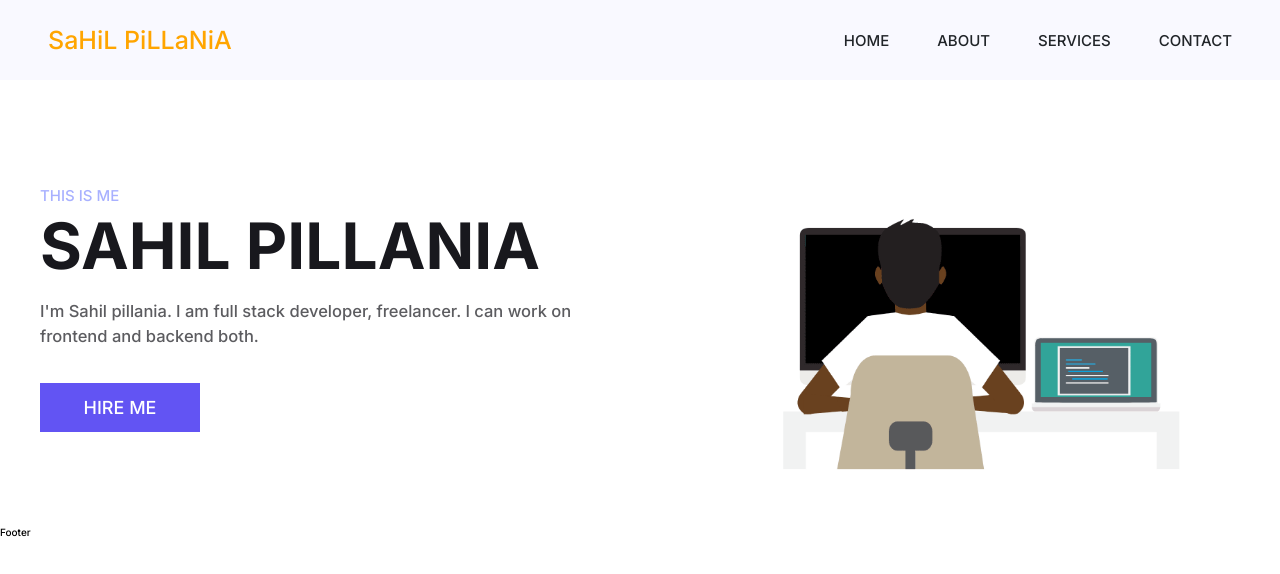
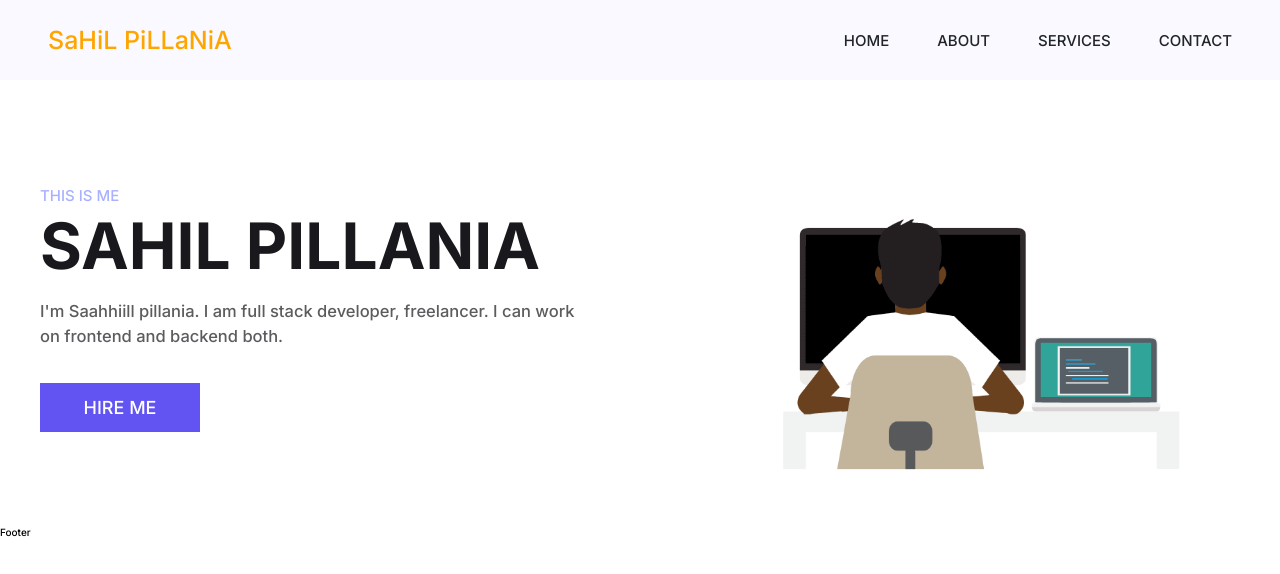
Before and after one commit to Sahil-pillania/portfolio-s, a React (Vite) app: page / in a window 1280 px wide. Shown: the top 574 px of the page. Built offline with nearby package versions, Linux system fonts and the light colour scheme.

Commit message:
added useContxt hook

```diff
--- a/src/components/HeroSection.jsx
+++ b/src/components/HeroSection.jsx
@@ -1,8 +1,12 @@
-import React from 'react';
+import React from "react";
 import styled from "styled-components";
 import Button from "../styles/Button";
-import {NavLink} from "react-router-dom";
+import { NavLink } from "react-router-dom";
+import { useGlobalContext } from "../context";
+
 const HeroSection = (props) => {
+  const fName = useGlobalContext();
+
   return (
     <Wrapper>
       <div className="container grid grid-two-column">
@@ -10,7 +14,7 @@ const HeroSection = (props) => {
           <p className="hero-top-data">THIS IS ME</p>
           <h1 className="hero-heading">{props.name}</h1>
           <p className="hero-para">
-            I'm Sahil pillania. I am full stack developer, freelancer. I can
+            I'm {fName} pillania. I am full stack developer, freelancer. I can
             work on frontend and backend both.
           </p>
           <Button className="btn hireme-btn">
@@ -25,43 +29,41 @@ const HeroSection = (props) => {
       </div>
     </Wrapper>
   );
-}
+};
 
 const Wrapper = styled.section`
-
-.section-hero-data{
+  .section-hero-data {
     display: flex;
     justify-content: center;
     flex-direction: column;
   }
-.btn{
+  .btn {
     max-width: 16rem;
   }
-.hero-top-data{
+  .hero-top-data {
     text-transform: uppercase;
     font-weight: 500;
     font-size: 1.5rem;
-    color: ${({theme})=> theme.colors.helper}
+    color: ${({ theme }) => theme.colors.helper};
   }
-.hero-heading{
+  .hero-heading {
     text-transform: uppercase;
     font-size: 6.4rem;
-
   }
-.hero-para{
+  .hero-para {
     margin-top: 1.5rem;
     margin-bottom: 3.4rem;
     max-width: 60rem;
   }
-.section-hero-image{
+  .section-hero-image {
     display: flex;
     justify-content: center;
     align-items: center;
   }
-picture{
+  picture {
     text-align: center;
   }
-.hero-img{
+  .hero-img {
     max-width: 80%;
   }
 `;
--- /dev/null
+++ b/src/context.jsx
@@ -0,0 +1,16 @@
+import React, { useContext } from "react";
+const AppContext = React.createContext();
+
+const AppProvider = ({ children }) => {
+  return (
+    <AppContext.Provider value="Saahhiill">{children}</AppContext.Provider>
+  );
+};
+
+// global context
+
+const useGlobalContext = () => {
+  return useContext(AppContext);
+};
+
+export { AppContext, AppProvider, useGlobalContext };
--- a/src/main.jsx
+++ b/src/main.jsx
@@ -1,10 +1,13 @@
-import React from 'react'
-import ReactDOM from 'react-dom/client'
-import App from './App'
-import './index.css'
+import React from "react";
+import ReactDOM from "react-dom/client";
+import App from "./App";
+import "./index.css";
+import { AppProvider } from "./context";
 
-ReactDOM.createRoot(document.getElementById('root')).render(
-  <React.StrictMode>
-    <App />
-  </React.StrictMode>
-)
+ReactDOM.createRoot(document.getElementById("root")).render(
+  <AppProvider>
+    <React.StrictMode>
+      <App />
+    </React.StrictMode>
+  </AppProvider>
+);
```
Also changed, not shown: src/Home.jsx (+7 -6 lines), src/reducer.jsx (added). Lines whose indentation alone changed are shown as unchanged.
